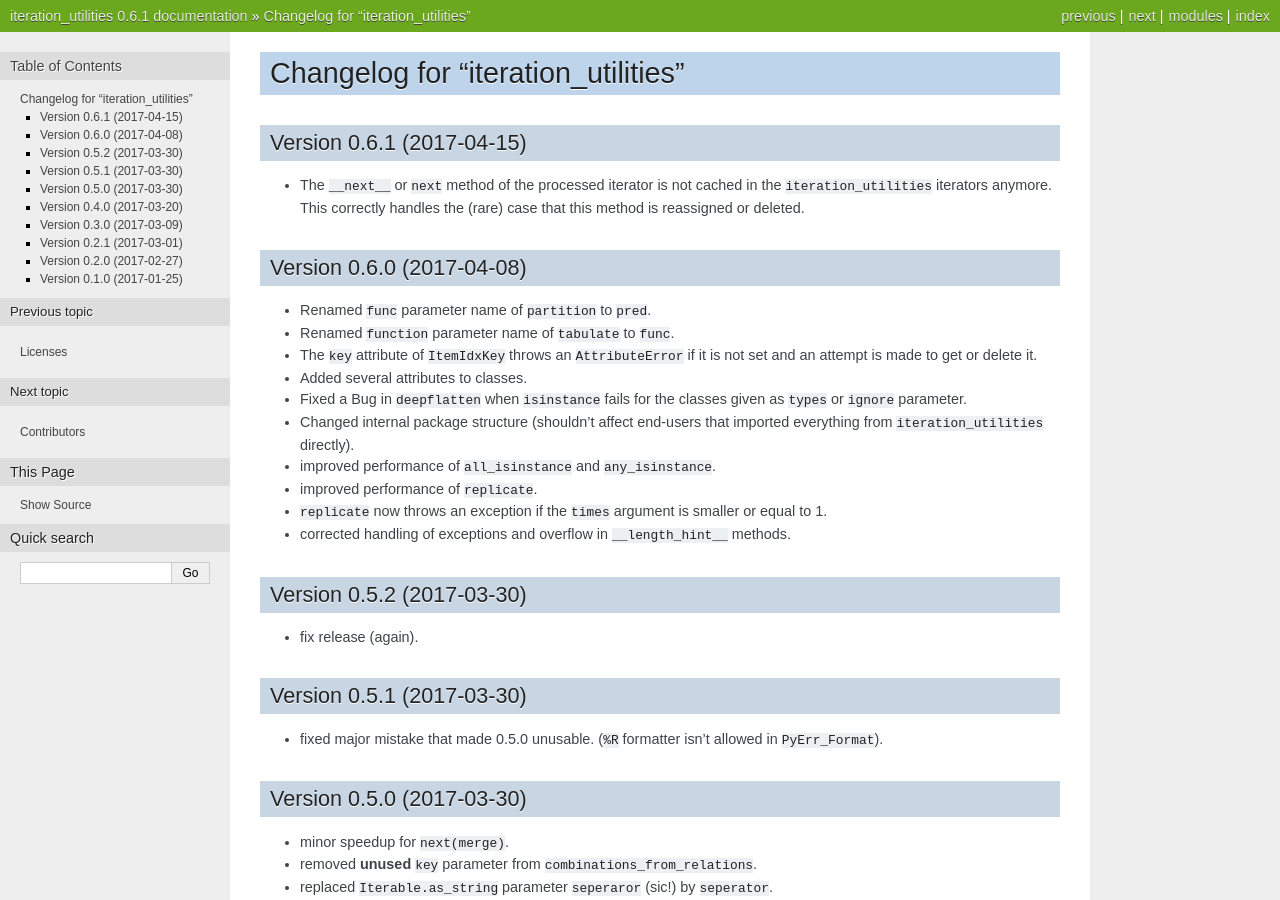
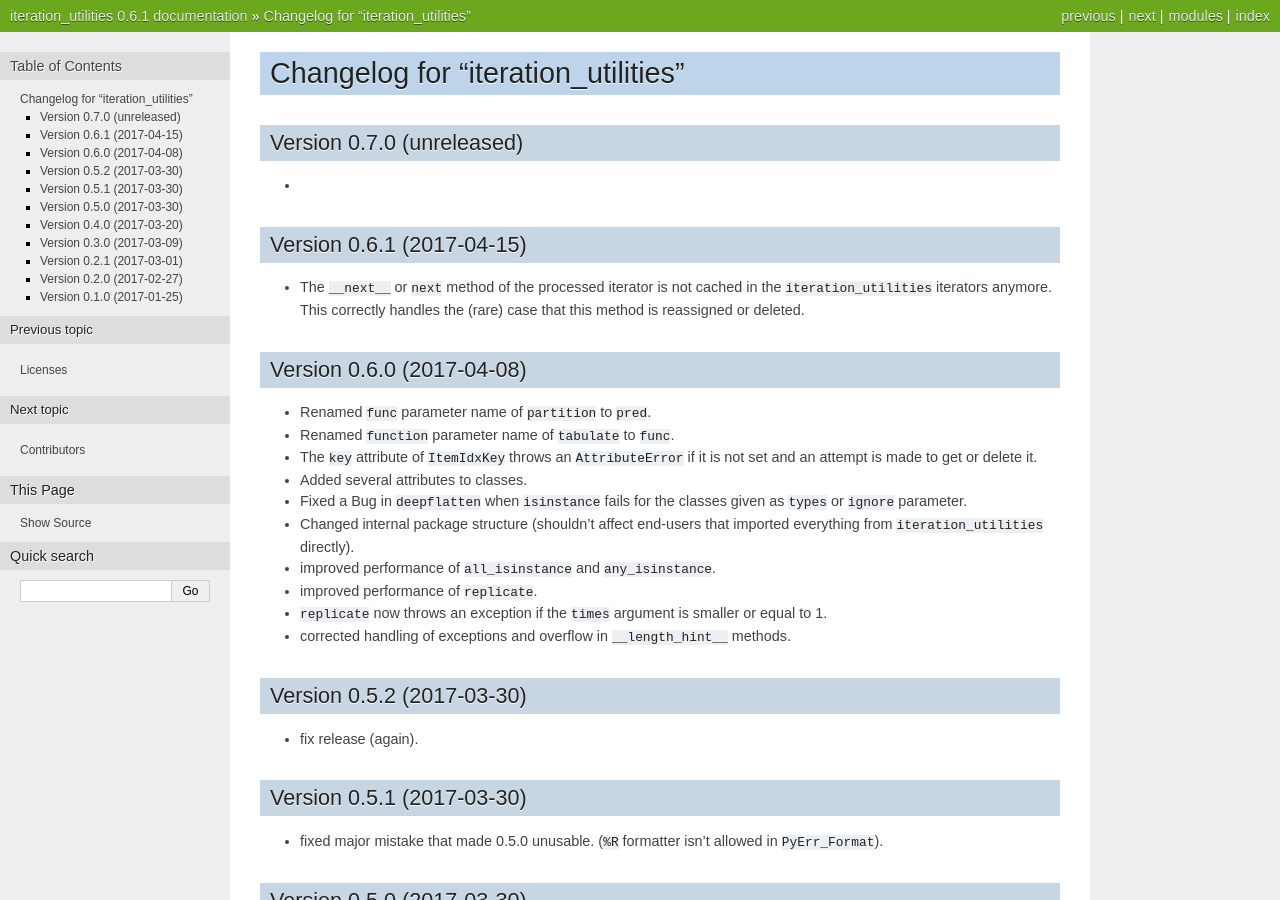
Before and after one commit to MSeifert04/iteration_utilities, a Sphinx documentation site: the page built from docs/CHANGES.rst, in a window 1280 px wide and 900 px high. Built offline with Sphinx 7.4.7, drawn with Linux system fonts in a browser that asks for light colours.

Commit message:
changelog for 0.7

```diff
--- a/docs/CHANGES.rst
+++ b/docs/CHANGES.rst
@@ -1,5 +1,11 @@
 Changelog for "iteration_utilities"
 -----------------------------------
+
+Version 0.7.0 (unreleased)
+^^^^^^^^^^^^^^^^^^^^^^^^^^
+
+-
+
 
 Version 0.6.1 (2017-04-15)
 ^^^^^^^^^^^^^^^^^^^^^^^^^^
```
